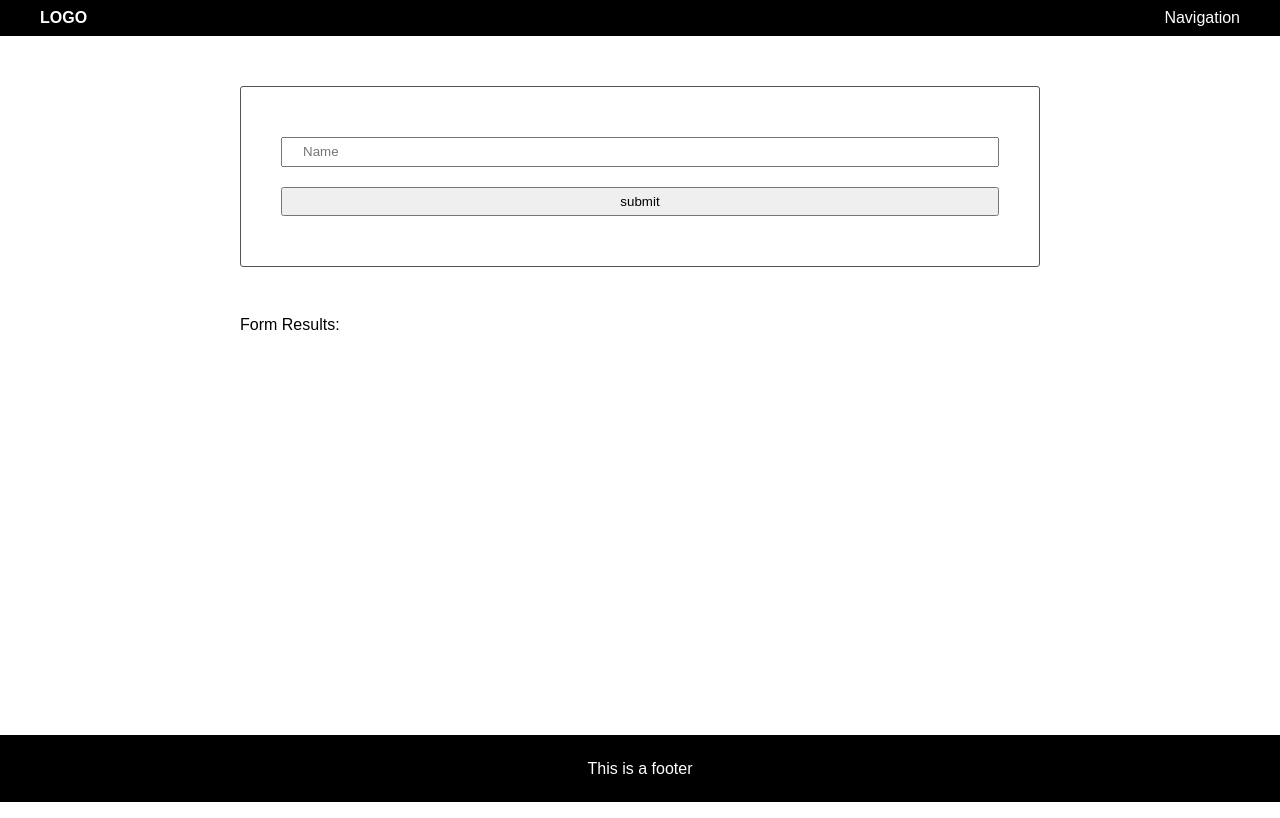
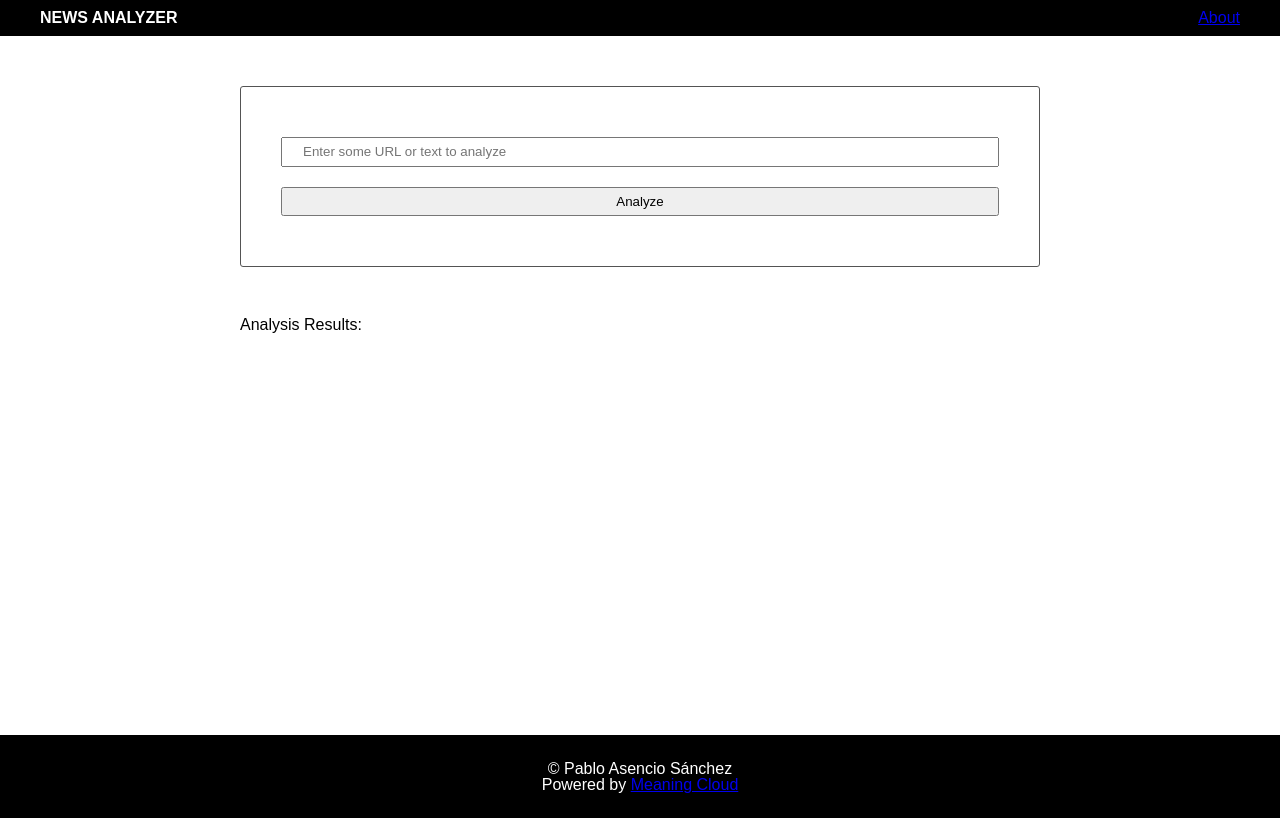
Before and after one commit to PabloAsencio/evaluate-news-nlp, a website built with webpack: page src/client/views/index.html in a window 1280 px wide. Built offline with nearby package versions, Linux system fonts and the light colour scheme.

Commit message:
feat: Replace placeholder text in index.html

```diff
--- a/src/client/views/index.html
+++ b/src/client/views/index.html
@@ -2,36 +2,37 @@
 <html lang="en" dir="ltr">
     <head>
         <meta charset="utf-8">
-        <title>Test</title>
+        <title>News Analyzer</title>
     </head>
 
     <body>
 
         <header>
             <div class="logo">
-                Logo
+                News Analyzer
             </div>
             <div class="navigation">
-                navigation
+                <a href="#">About</a>
             </div>
         </header>
 
         <main>
             <section>
                 <form class="form" onsubmit="return Client.handleSubmit(event)">
-                    <input id="name" type="text" name="input" value="" onblur="onBlur()" placeholder="Name">
-                    <input type="submit" name="" value="submit" onclick="return Client.handleSubmit(event)" onsubmit="return Client.handleSubmit(event)">
+                    <input id="name" type="text" name="input" value="" placeholder="Enter some URL or text to analyze">
+                    <input type="submit" name="" value="Analyze" onclick="return Client.handleSubmit(event)" onsubmit="return Client.handleSubmit(event)">
                 </form>
             <section>
 
             <section>
-                <strong>Form Results:</strong>
+                <strong>Analysis Results:</strong>
                 <div id="results" class="analysis"></div>
             </section>
         </main>
 
         <footer>
-            <p>This is a footer</p>
+            <p>&copy; Pablo Asencio Sánchez</p>
+            <p>Powered by <a href="https://www.meaningcloud.com/">Meaning Cloud</a></p>
         </footer>
 
     </body>
```
